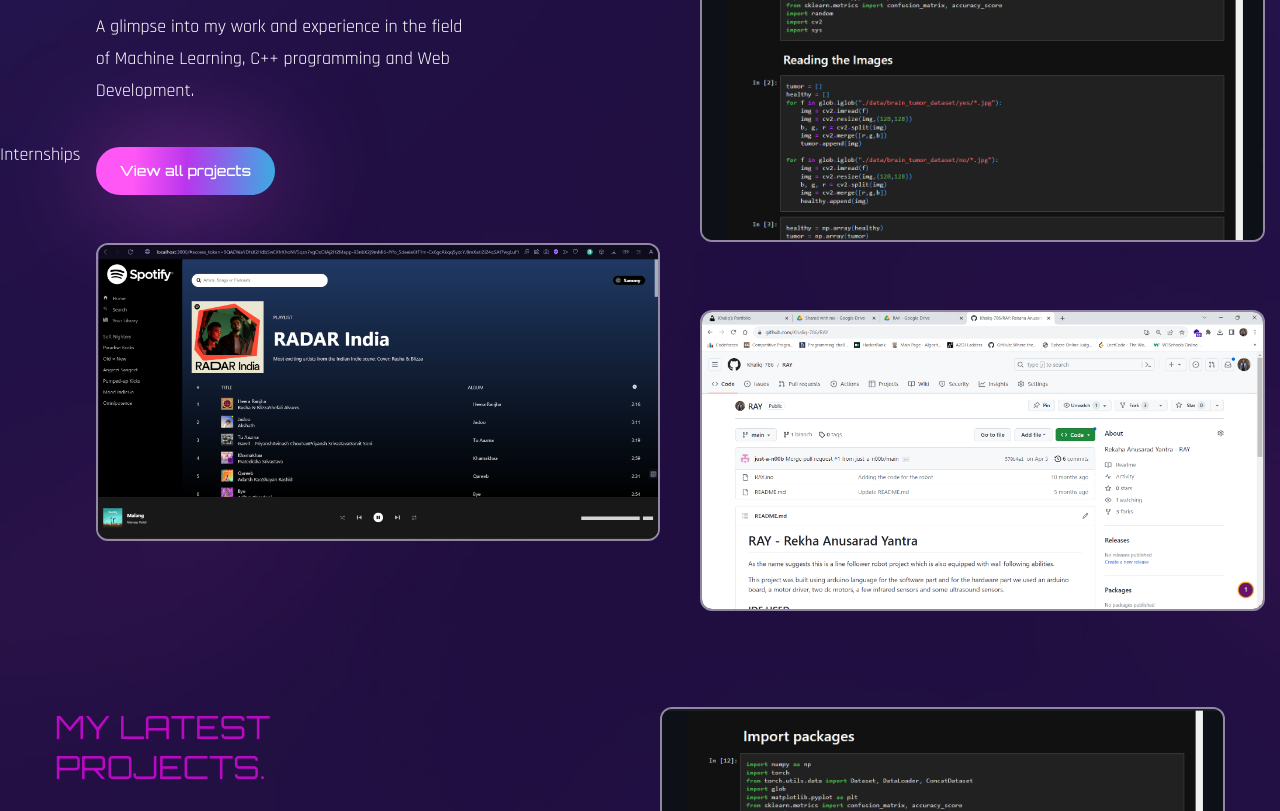
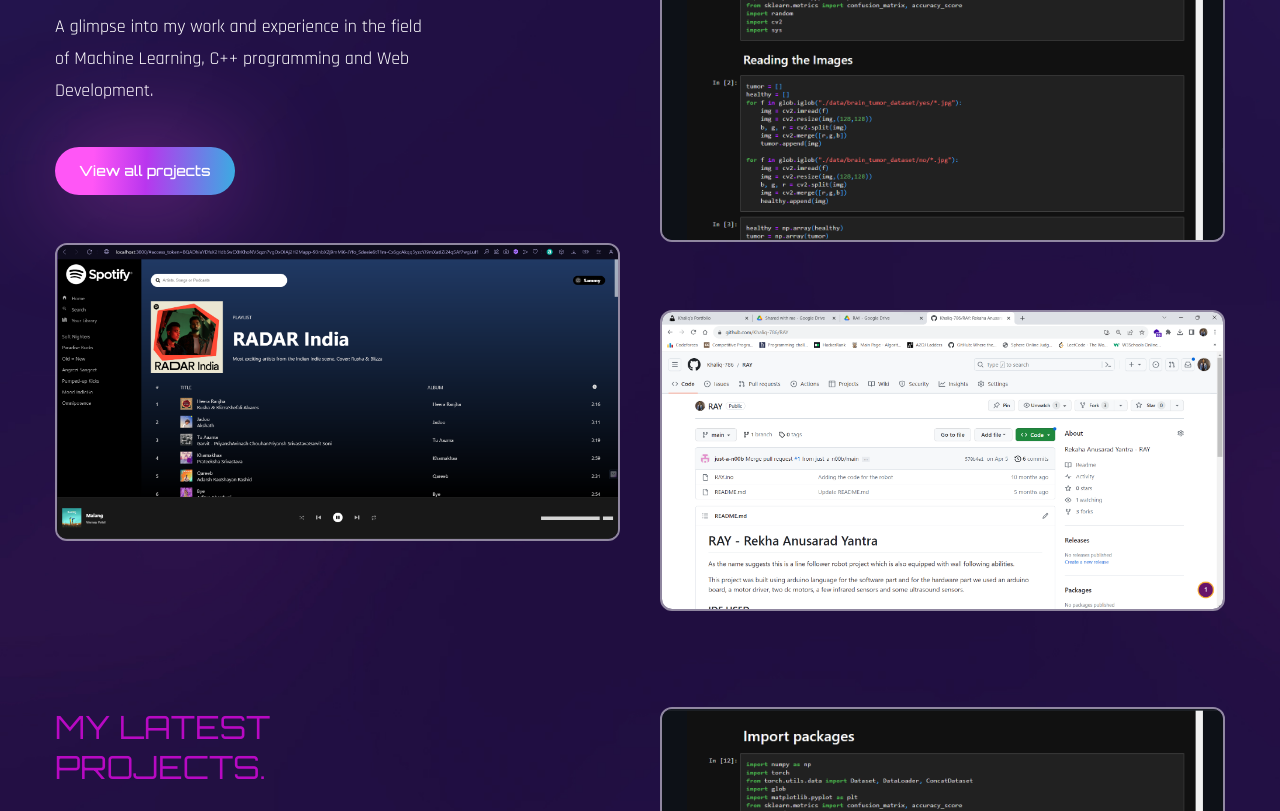
Before and after one commit to samarthsarkar/Portfolio, a React (Create React App) app: page / in a window 1280 px wide. Shown: the part 3900-4711 px from the top of the page. Built offline with nearby package versions, Linux system fonts and the light colour scheme; the HTML template or start-up script is replaced by a standard one; a web font is replaced by a local one.

Commit message:
Update Work.js

```diff
--- a/src/components/Work.js
+++ b/src/components/Work.js
@@ -8,11 +8,6 @@
 const Work = () => {
   return (
     <section className="section" id="work">
-      <div>
-        <h2>
-          Internships
-        </h2>
-      </div>
       <div className="container mt-52 mx-auto">
       {/* inside project class */}
         <div className="flex flex-col lg:flex-row gap-x-10">
```
